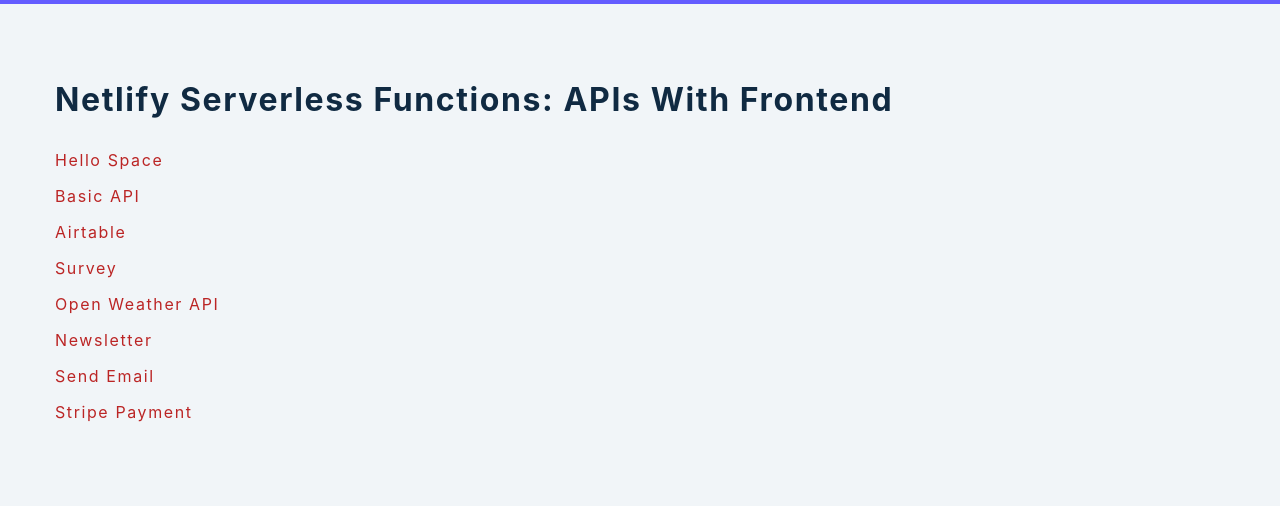
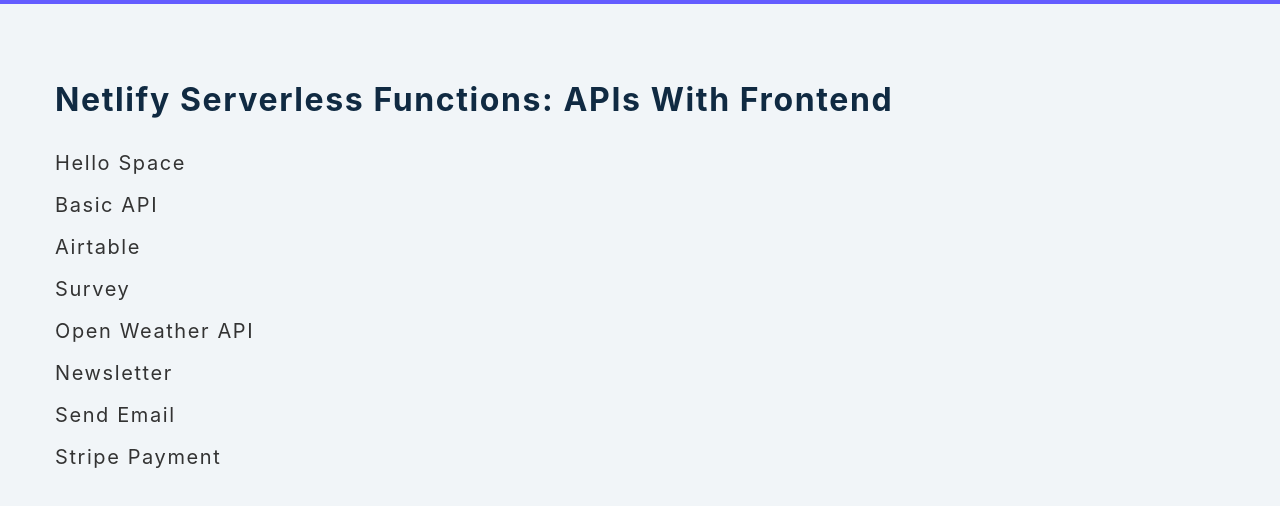
Before and after one commit to Codatrix1/temp-serverless-func, a website: page index.html in a window 1280 px wide. Shown: the part 76-582 px from the top of the page. Drawn offline with Linux system fonts and the light colour scheme.

Commit message:
font-size changed

```diff
--- a/global.css
+++ b/global.css
@@ -188,7 +188,9 @@
 }
 .examples a {
   letter-spacing: var(--spacing);
-  color: var(--clr-red-dark);
+  /* color: var(--clr-red-dark); */
+  color: #333;
+  font-size: 20px;
   transition: var(--transition);
   display: block;
   margin-bottom: 0.75rem;
```
